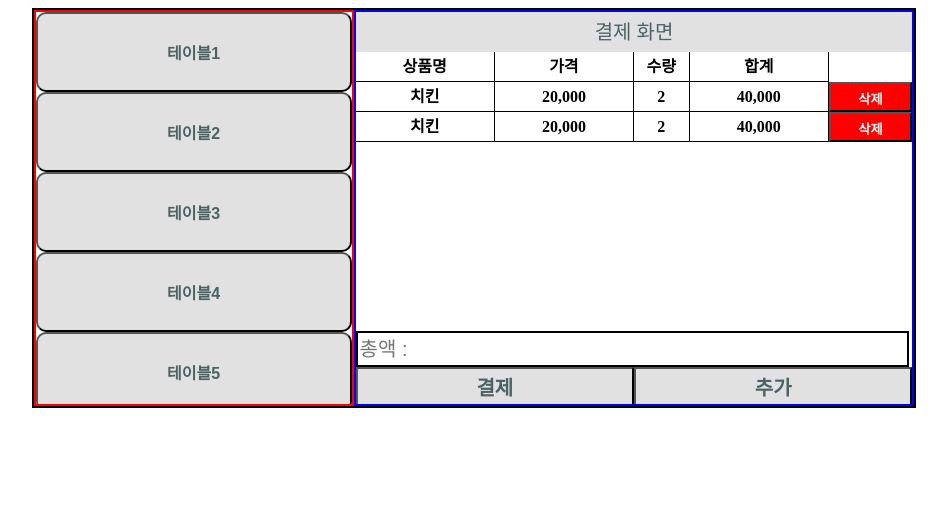
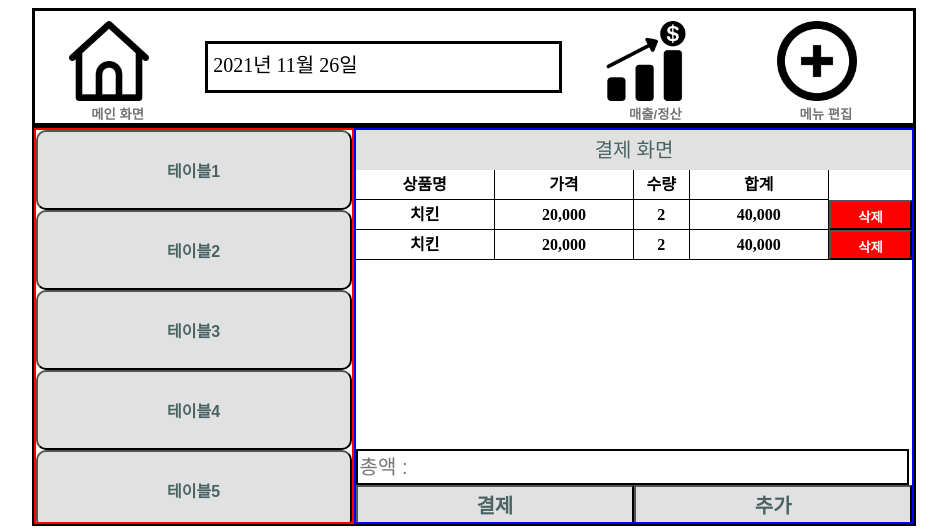
Before and after one commit to kiosksystem/pos, a Flask app: page / in a window 1280 px wide. Shown: the top 529 px of the page, without its empty margins (166-1113 px from the left). Run offline with Flask 2, Linux system fonts and the light colour scheme.

Commit message:
[#23] header url 매핑

```diff
--- a/static/css/header.css
+++ b/static/css/header.css
@@ -16,13 +16,13 @@
     border: 3px solid black;
 }
 
-#header_form .home_btn {
+#header_form .header_btn {
     width: 20%;
     min-width: 80px;
     justify-content: center;
 }
 
-.home_btn .home_img {
+.header_btn .home_img {
     margin-top: 10px;
     margin-left: 20%;
     width: 80px;
@@ -39,7 +39,7 @@
     border: 3px solid black;
 }
 
-.home_btn .calculate_img {
+.header_btn .calculate_img {
     margin-top: 10px;
     margin-left: 20%;
     margin-right: 10px;
@@ -47,7 +47,7 @@
     height: 80px;
 }
 
-.home_btn .menuEdit_img {
+.header_btn .menuEdit_img {
     margin-top: 10px;
     margin-left: 20%;
     margin-right: 10px;
@@ -55,7 +55,7 @@
     height: 80px;
 }
 
-.home_btn .text{
+.header_btn .text{
     width: 55%;
     min-width: 80px;
     margin-left: 20%;
--- a/templates/Pos_Addmenu.html
+++ b/templates/Pos_Addmenu.html
@@ -9,6 +9,7 @@
     <link rel="stylesheet" href="../static/css/Pos_Addmenu.css">
 </head>
 <body>
+    {% include '/common/header.html' %}
     <div id="main_container">
         <div id="Pos_form_container">
             <div id="Pos_form">
--- a/templates/Pos_calculate.html
+++ b/templates/Pos_calculate.html
@@ -9,6 +9,7 @@
     <link rel="stylesheet" href="../static/css/Pos_calculate.css">
 </head>
 <body>
+    {% include '/common/header.html' %}
     <div id="main_container">
         <div id="Pos_form_container">
             <div id="Pos_form">
--- a/templates/Pos_main.html
+++ b/templates/Pos_main.html
@@ -9,7 +9,7 @@
     <link rel="stylesheet" href="../static/css/Pos_main.css">
 </head>
 <body>
-
+    {% include '/common/header.html' %}
     <div id="main_container">
         <div id="Pos_form_container">
             <div id="Pos_form">
--- a/templates/Pos_menuEdit.html
+++ b/templates/Pos_menuEdit.html
@@ -9,6 +9,7 @@
     <link rel="stylesheet" href="../static/css/Pos_menuEdit.css">
 </head>
 <body>
+    {% include '/common/header.html' %}
     <div id="main_container">
         <div id="Pos_form_container">
             <div id="Pos_form">
--- a/templates/common/header.html
+++ b/templates/common/header.html
@@ -4,20 +4,20 @@
         <div id="header_form_container">
             <div id="header_form">
 
-                <div class="home_btn">
-                    <img class="home_img" src="../../static/img/home_icon.png">
+                <div class="header_btn">
+                    <a href="/"><img class="home_img" src="../../static/img/home_icon.png"></a>
                     <input class="text" placeholder="메인 화면" disabled>
                 </div>
 
                 <div class="now_times">2021년 11월 26일</div>
 
-                <div class="home_btn">
-                    <img class="calculate_img" src="../../static/img/Sales_icon.png">
+                <div class="header_btn">
+                    <a href="/calc"><img class="calculate_img" src="../../static/img/Sales_icon.png"></a>
                     <input class="text" placeholder="매출/정산" disabled>
                 </div>
 
-                <div class="home_btn">
-                    <img class="menuEdit_img" src="../../static/img/menuEdit_icon.png">
+                <div class="header_btn">
+                    <a href="/menuedit"><img class="menuEdit_img" src="../../static/img/menuEdit_icon.png"></a>
                     <input class="text" placeholder="메뉴 편집" disabled>
                 </div>
 
```
